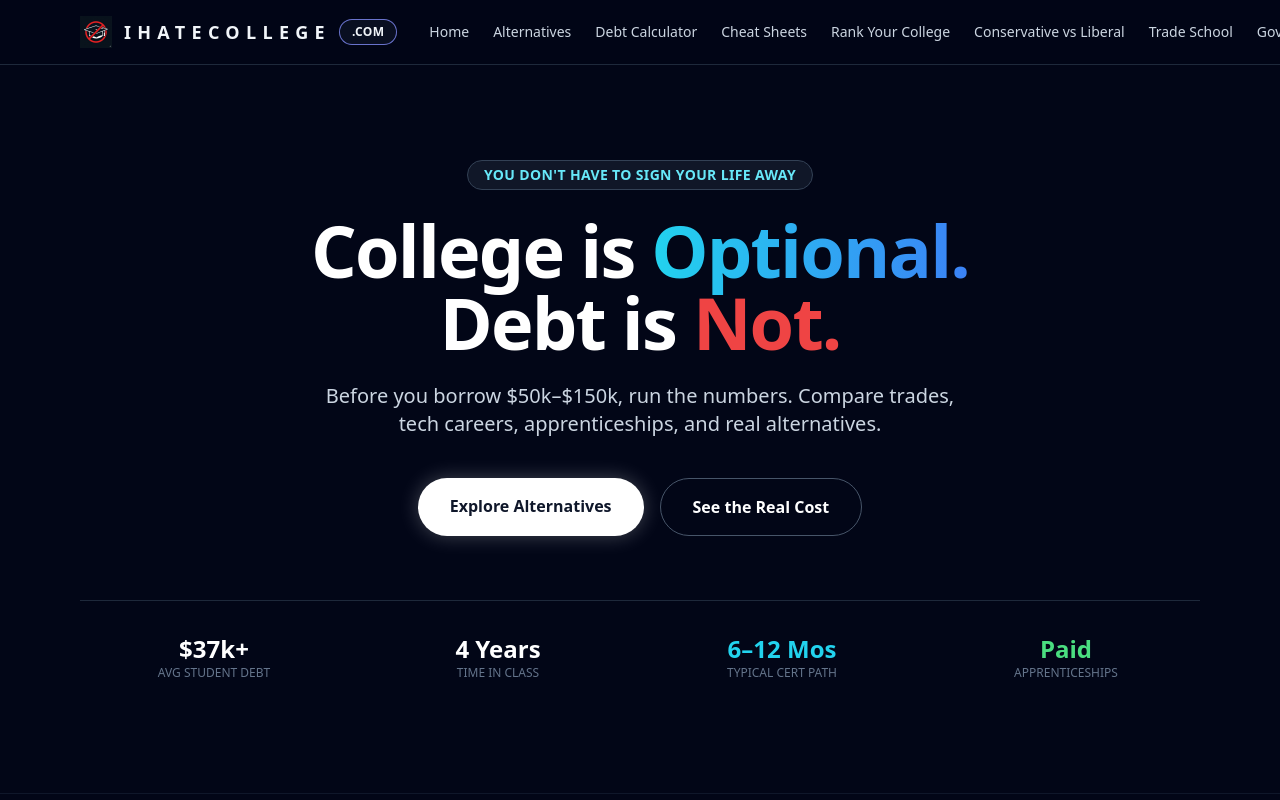
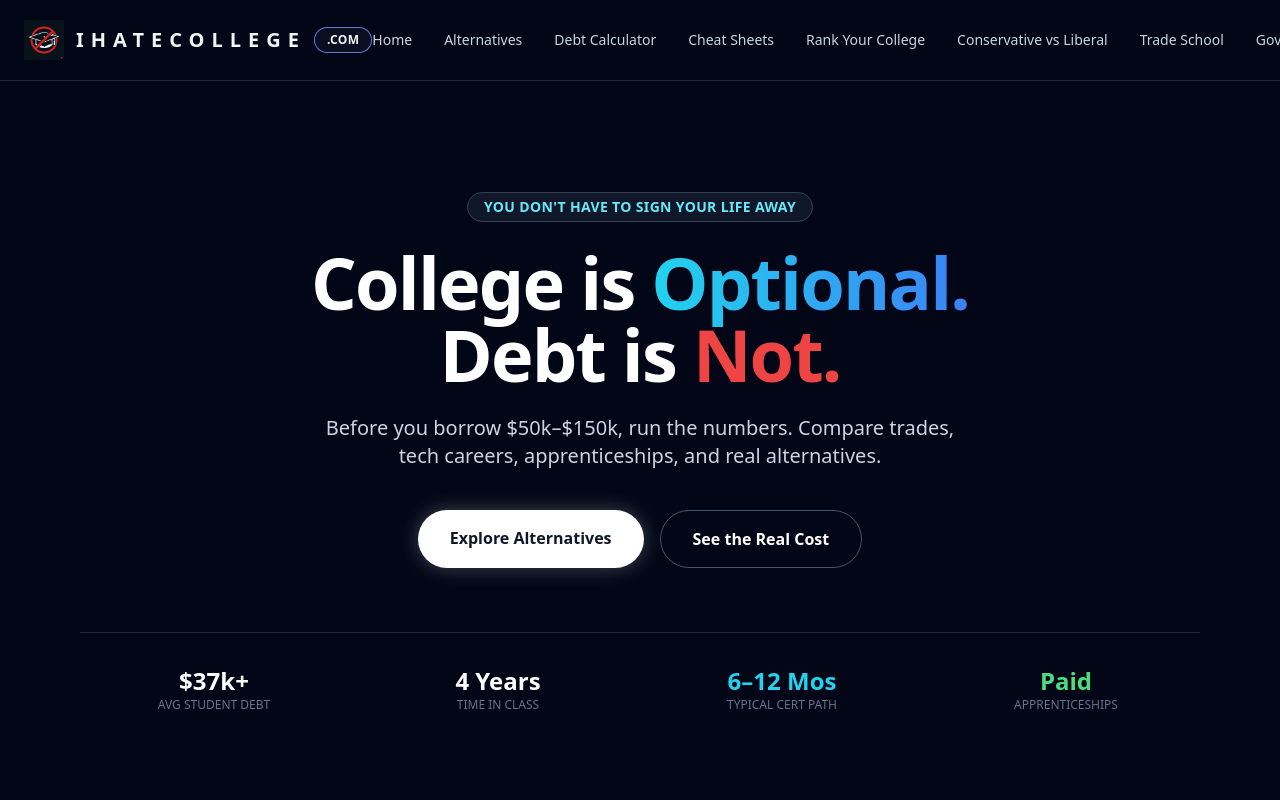
Before and after one commit to placebetsai/Ihatecollege, a Next.js app: page / in a window 1280 px wide. Shown: the top 800 px of the page. Built offline with nearby package versions, Linux system fonts and the light colour scheme.

Commit message:
Update Layout.js

```diff
--- a/components/Layout.js
+++ b/components/Layout.js
@@ -19,22 +19,24 @@ export default function Layout({ children }) {
 
   return (
     <div className="min-h-screen bg-slate-950 text-slate-100 flex flex-col">
+
       {/* HEADER */}
       <header className="fixed top-0 inset-x-0 z-50 bg-slate-950/95 border-b border-slate-800 backdrop-blur">
-        <div className="mx-auto max-w-6xl px-4 h-16 flex items-center justify-between">
+        <div className="mx-auto max-w-7xl px-6 h-20 flex items-center justify-between">
 
           {/* LOGO + TEXT */}
           <Link href="/" className="flex items-center gap-3 flex-shrink-0">
             <img
               src="/icon.png"
               alt="Logo"
-              className="h-8 w-8 object-contain"
+              className="h-10 w-10 object-contain"
             />
 
             <div className="flex items-center gap-2">
-              <span className="text-lg font-extrabold tracking-[0.35em] uppercase">
+              <span className="text-xl font-extrabold tracking-[0.35em] uppercase whitespace-nowrap">
                 IHATECOLLEGE
               </span>
+
               <span className="px-3 py-1 rounded-full border border-indigo-400/80 text-xs font-semibold tracking-wide bg-slate-900/60">
                 .COM
               </span>
@@ -42,7 +44,7 @@ export default function Layout({ children }) {
           </Link>
 
           {/* DESKTOP NAV */}
-          <nav className="hidden md:flex items-center gap-6 text-sm font-medium ml-8">
+          <nav className="hidden md:flex items-center gap-8 text-sm font-medium">
             {navLinks.map((link) => (
               <Link
                 key={link.href}
@@ -87,9 +89,7 @@ export default function Layout({ children }) {
       </header>
 
       {/* PAGE CONTENT */}
-      <main className="pt-20 flex-1">
-        {children}
-      </main>
+      <main className="pt-28 flex-1 px-4">{children}</main>
 
       {/* FOOTER */}
       <footer className="border-t border-slate-800 py-6 text-center text-xs text-slate-500">
@@ -97,4 +97,4 @@ export default function Layout({ children }) {
       </footer>
     </div>
   );
-                }
+        }
```
